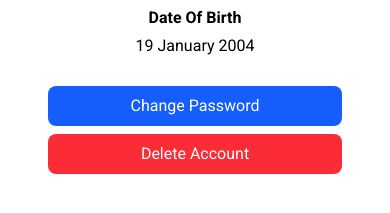
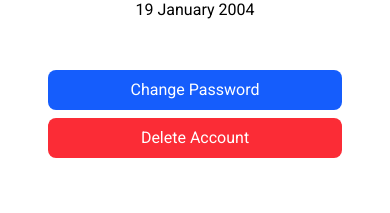
Before and after one commit to Abdullah00001/workly-contacts-client, a React (Vite) app: page /me in a window 390 px wide. Shown: the part 639-852 px from the top of the page. Built offline with nearby package versions, Linux system fonts and the light colour scheme.

Commit message:
feature(profile): change some padding and alingments

```diff
--- a/src/pages/Profile.tsx
+++ b/src/pages/Profile.tsx
@@ -10,7 +10,7 @@ const Profile: FC = () => {
     navigate(returnPath);
   };
   return (
-    <section className="w-full  py-4">
+    <section className="w-full  pb-4">
       <div className="flex justify-between items-center">
         {/* Left Arrow Icon */}
         <div onClick={handleReturn} className="p-2 cursor-pointer">
@@ -22,7 +22,7 @@ const Profile: FC = () => {
       </div>
       <div className="md:flex md:justify-center md:items-center md:h-[80vh]">
         <div className="md:p-4 lg:p-6 md:w-[500px] md:shadow-2xl md:rounded-2xl">
-          <div className=" flex justify-between items-center mt-10 md:mt-0">
+          <div className=" flex justify-between items-center mt-5 md:mt-0">
             <div className="w-[122px] h-[122px]">
               <img
                 src={`https://api.dicebear.com/7.x/initials/svg?seed=Abdullah`}
@@ -68,7 +68,7 @@ const Profile: FC = () => {
               </div>
             </div>
           </div>
-          <div className="flex flex-col h-full space-y-2 mt-7 justify-center md:flex-row md:justify-start md:items-center md:space-y-0  md:space-x-2 ">
+          <div className="flex flex-col h-full space-y-2 mt-12 md:mt-7 justify-center md:flex-row md:justify-start md:items-center md:space-y-0  md:space-x-2 ">
             <button className="px-4 py-2 rounded-lg bg-blue-600 text-white">
               Change Password
             </button>
```
